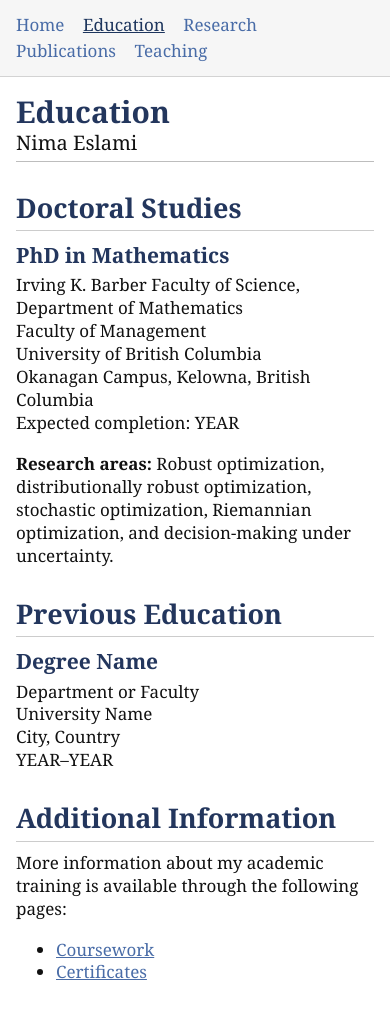
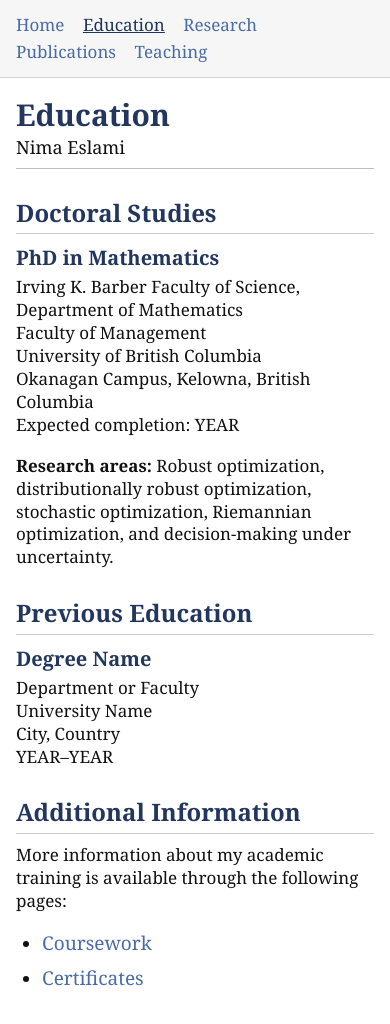
Before and after one commit to NimaEslami/nimaeslami.github.io, a plain HTML site: page education.html in a window 390 px wide. Drawn offline with Linux system fonts and the light colour scheme.

Commit message:
Update style.css

```diff
--- a/style.css
+++ b/style.css
@@ -1,6 +1,10 @@
 /* General page settings */
 * {
     box-sizing: border-box;
+}
+
+html {
+    scroll-behavior: smooth;
 }
 
 body {
@@ -15,7 +19,7 @@ body {
 /* Main two-column layout */
 .page {
     display: grid;
-    grid-template-columns: 135px minmax(0, 1fr);
+    grid-template-columns: 150px minmax(0, 1fr);
     min-height: 100vh;
 }
 
@@ -36,7 +40,7 @@ body {
     margin-bottom: 8px;
     color: #496ca7;
     font-size: 20px;
-    line-height: 1.05;
+    line-height: 1.1;
     text-decoration: none;
 }
 
@@ -52,20 +56,22 @@ body {
 
 /* Main content */
 .content {
+    width: 100%;
+    max-width: 1500px;
     padding: 14px 28px 40px 20px;
-    max-width: 1500px;
 }
 
 h1 {
     color: #23365d;
     font-size: 34px;
-    line-height: 1;
+    line-height: 1.1;
     margin: 0;
 }
 
 .subtitle {
     font-size: 20px;
-    margin: 2px 0 5px;
+    line-height: 1.35;
+    margin: 4px 0 8px;
 }
 
 .header-line {
@@ -86,6 +92,7 @@ h2 {
 h3 {
     color: #23365d;
     font-size: 21px;
+    margin-top: 18px;
     margin-bottom: 5px;
 }
 
@@ -111,6 +118,7 @@ a:hover {
 }
 
 .profile-photo {
+    display: block;
     width: 180px;
     height: auto;
     border: 1px solid #cccccc;
@@ -133,7 +141,7 @@ a:hover {
     white-space: nowrap;
 }
 
-/* Research and teaching entries */
+/* Research, education, and teaching entries */
 .entry {
     margin-bottom: 24px;
 }
@@ -142,6 +150,39 @@ a:hover {
     margin-top: 0;
 }
 
+/* Lists inside page entries */
+.entry ul {
+    margin: 8px 0 18px;
+    padding-left: 26px;
+}
+
+.entry li {
+    margin-bottom: 10px;
+}
+
+.entry li a {
+    font-size: 19px;
+    text-decoration: none;
+}
+
+.entry li a:hover {
+    text-decoration: underline;
+}
+
+/* Back link used on education subpages */
+.back-link {
+    margin-bottom: 24px;
+}
+
+.back-link a {
+    text-decoration: none;
+}
+
+.back-link a:hover {
+    text-decoration: underline;
+}
+
+/* Contact information */
 .contact {
     margin-top: 24px;
 }
@@ -188,4 +229,16 @@ a:hover {
     h1 {
         font-size: 30px;
     }
+
+    h2 {
+        font-size: 24px;
+    }
+
+    h3 {
+        font-size: 20px;
+    }
+
+    .subtitle {
+        font-size: 18px;
+    }
 }
```
